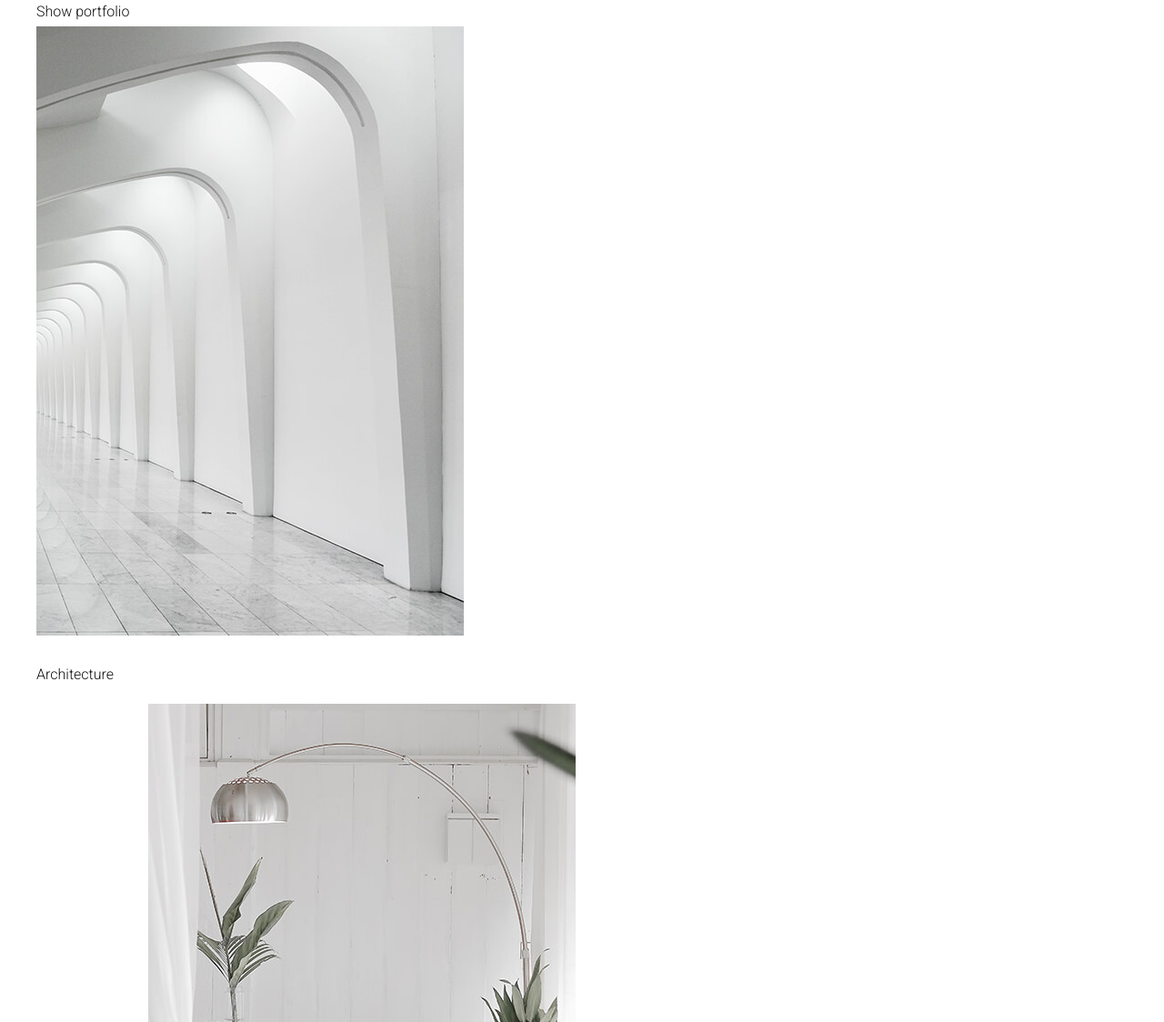
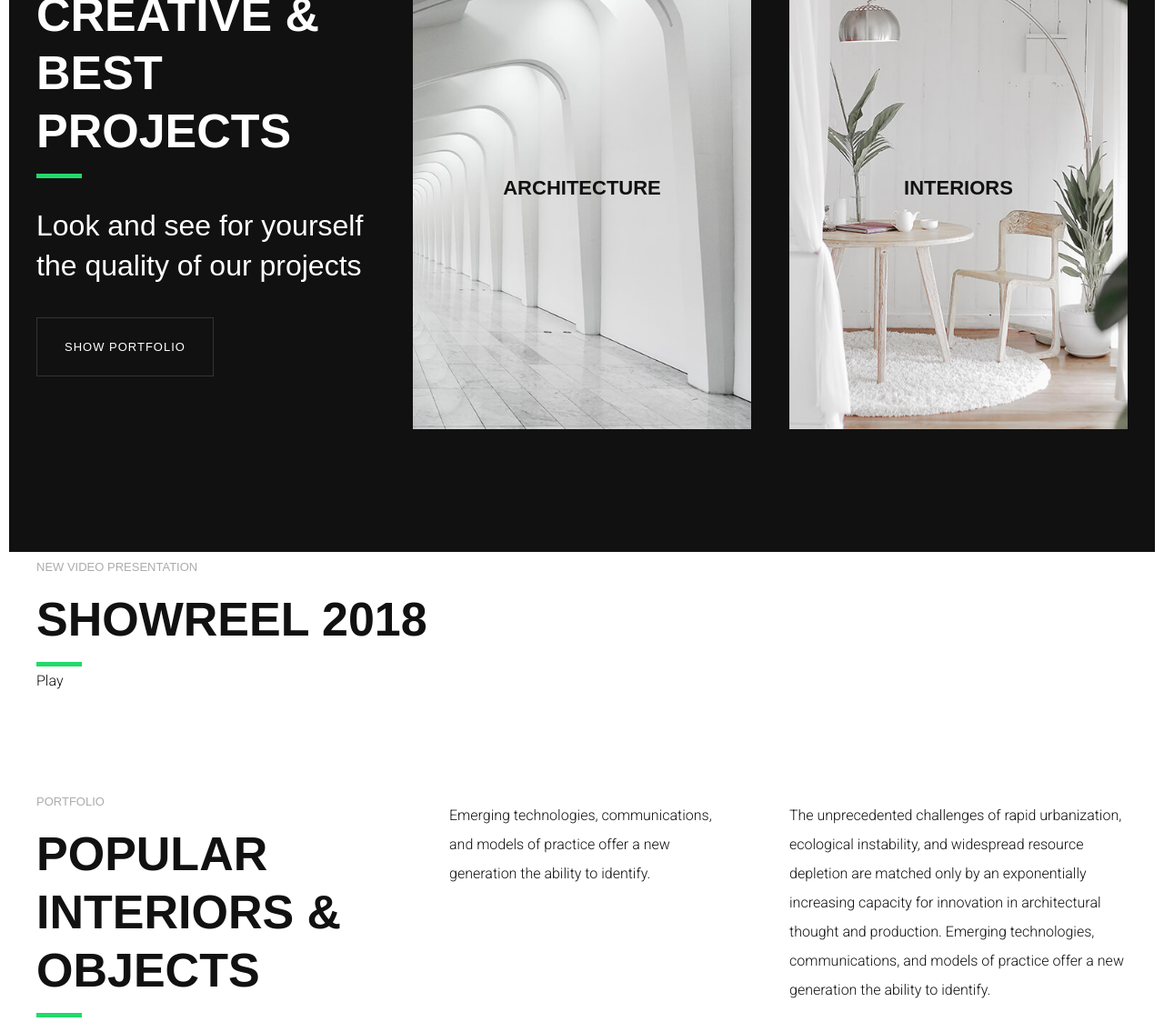
Before and after one commit to Verta-master/bonza, a plain HTML site: page index.html in a window 1280 px wide. Shown: the part 2300-3424 px from the top of the page at 91% size. Drawn offline with nearby package versions, Linux system fonts and the light colour scheme; a web font is replaced by a local one.

Commit message:
Update 2018-11-01T09:59:22.260Z

```diff
--- a/css/style.css
+++ b/css/style.css
@@ -782,3 +782,138 @@ button {
 .about__name {
   margin-bottom: 35px;
 }
+.category {
+  padding-top: 135px;
+  padding-bottom: 135px;
+  color: #fff;
+  background-color: #111;
+}
+.category .title span {
+  color: rgba(255, 255, 255, 0.35);
+}
+.category__wrap {
+  display: -webkit-box;
+  display: -ms-flexbox;
+  display: flex;
+  -webkit-box-pack: justify;
+      -ms-flex-pack: justify;
+          justify-content: space-between;
+  -webkit-box-align: start;
+      -ms-flex-align: start;
+          align-items: flex-start;
+}
+.category__img,
+.category__block {
+  width: 31%;
+}
+.category__text p {
+  margin-top: 30px;
+  margin-bottom: 35px;
+  font-family: "Fira Sans Extra Condensed", "Arial", sans-serif;
+  font-size: 32px;
+  font-weight: 400;
+  line-height: 44px;
+}
+.category__link {
+  position: relative;
+  display: inline-block;
+  vertical-align: middle;
+  padding: 15px 30px;
+  border: 1px solid rgba(255, 255, 255, 0.15);
+  overflow: hidden;
+}
+.category__link::after {
+  position: absolute;
+  top: 50%;
+  left: 150%;
+  -webkit-transform: translate(-50%, -50%);
+          transform: translate(-50%, -50%);
+  content: "\f178";
+  font-size: 32px;
+  font-weight: 700;
+  font-family: 'FontAwesome';
+  color: #22d96b;
+  -webkit-transition: ease-out 0.2s;
+  transition: ease-out 0.2s;
+}
+.category__link span {
+  display: inline-block;
+  vertical-align: middle;
+  position: relative;
+  top: 0;
+  left: 0;
+  font-family: "Fira Sans Extra Condensed", "Arial", sans-serif;
+  font-size: 13px;
+  font-weight: 500;
+  text-transform: uppercase;
+  line-height: 32px;
+  letter-spacing: 1px;
+  -webkit-transition: ease-out 0.2s;
+  transition: ease-out 0.2s;
+}
+.category__link:hover span,
+.category__link:active span {
+  left: -150%;
+  -webkit-transition: ease-out 0.2s;
+  transition: ease-out 0.2s;
+}
+.category__link:hover::after,
+.category__link:active::after {
+  left: 50%;
+  -webkit-transition: ease-out 0.2s;
+  transition: ease-out 0.2s;
+}
+.category__img {
+  display: block;
+  position: relative;
+  overflow: hidden;
+}
+.category__img p {
+  margin: 0;
+  padding-bottom: 0;
+  position: absolute;
+  top: 50%;
+  left: 50%;
+  -webkit-transform: translate(-50%, -50%);
+          transform: translate(-50%, -50%);
+  width: 100%;
+  font-family: "Fira Sans Extra Condensed", "Arial", sans-serif;
+  font-weight: 700;
+  text-transform: uppercase;
+  font-size: 22px;
+  line-height: 32px;
+  text-align: center;
+  color: #111;
+  -webkit-transition: ease-out 0.2s;
+  transition: ease-out 0.2s;
+}
+.category__img span {
+  position: absolute;
+  bottom: -100%;
+  left: 0;
+  display: block;
+  width: 100%;
+  font-family: "Fira Sans Extra Condensed", "Arial", sans-serif;
+  text-align: center;
+  padding: 15px;
+  font-size: 15px;
+  line-height: 24px;
+  color: #111;
+  -webkit-transition: ease-out 0.2s;
+  transition: ease-out 0.2s;
+}
+.category__img img {
+  display: block;
+}
+.category__img:hover span,
+.category__img:active span {
+  bottom: 0;
+  -webkit-transition: ease-out 0.2s;
+  transition: ease-out 0.2s;
+}
+.category__img:hover p,
+.category__img:active p {
+  padding-bottom: 54px;
+  -webkit-transition: ease-out 0.2s;
+  transition: ease-out 0.2s;
+}
--- a/index.html
+++ b/index.html
@@ -221,8 +221,10 @@
             <span>CATEGORIES</span>
             <p>CREATIVE & BEST PROJECTS</p>
           </div>
-          <p>Look and see for yourself the quality of our projects</p>
-          <a href="#" class="category__link">Show portfolio</a>
+          <div class="category__text">
+            <p>Look and see for yourself the quality of our projects</p>
+            <a href="#" class="category__link"><span>Show portfolio</span></a>
+          </div>
         </div>
         <a href="#" class="category__img">
           <img src="img/home-service1.jpg" alt="Architecture" width="470" height="670">
```
Also changed, not shown: css/style.min.css.
